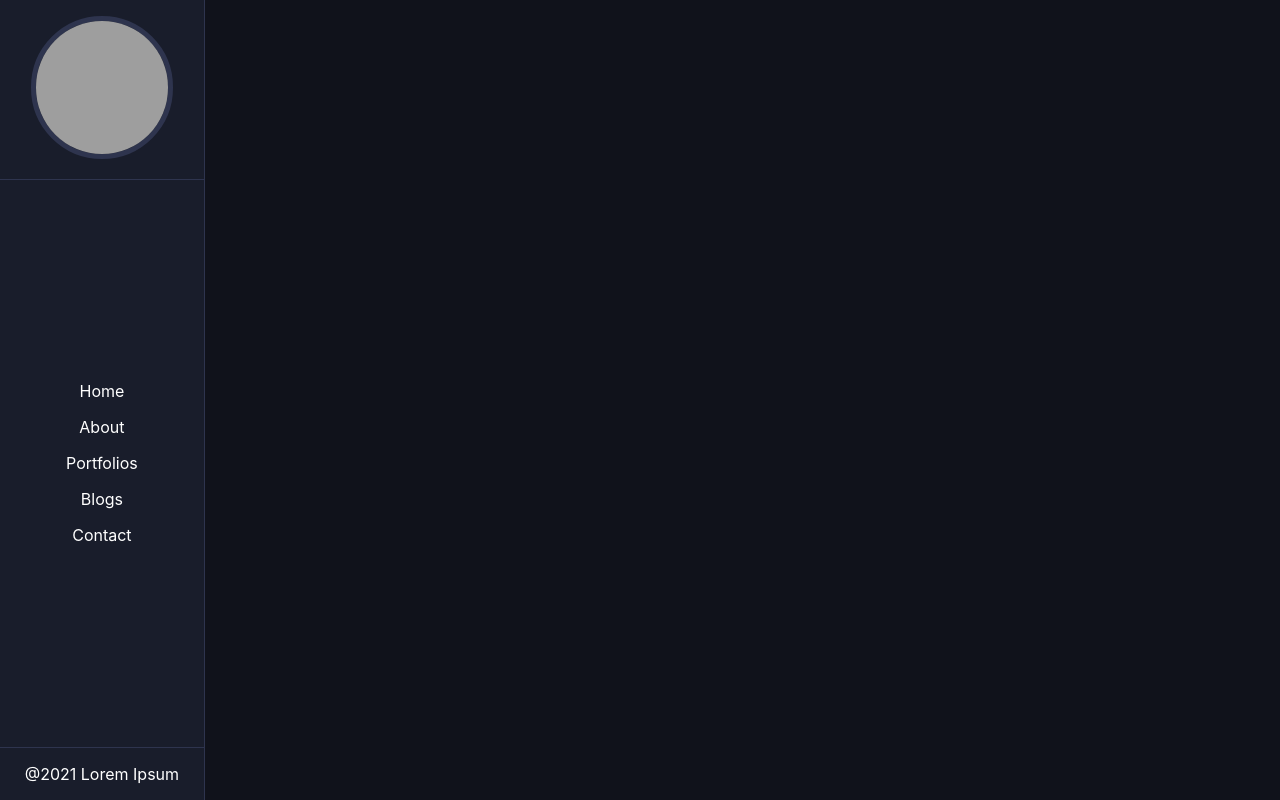
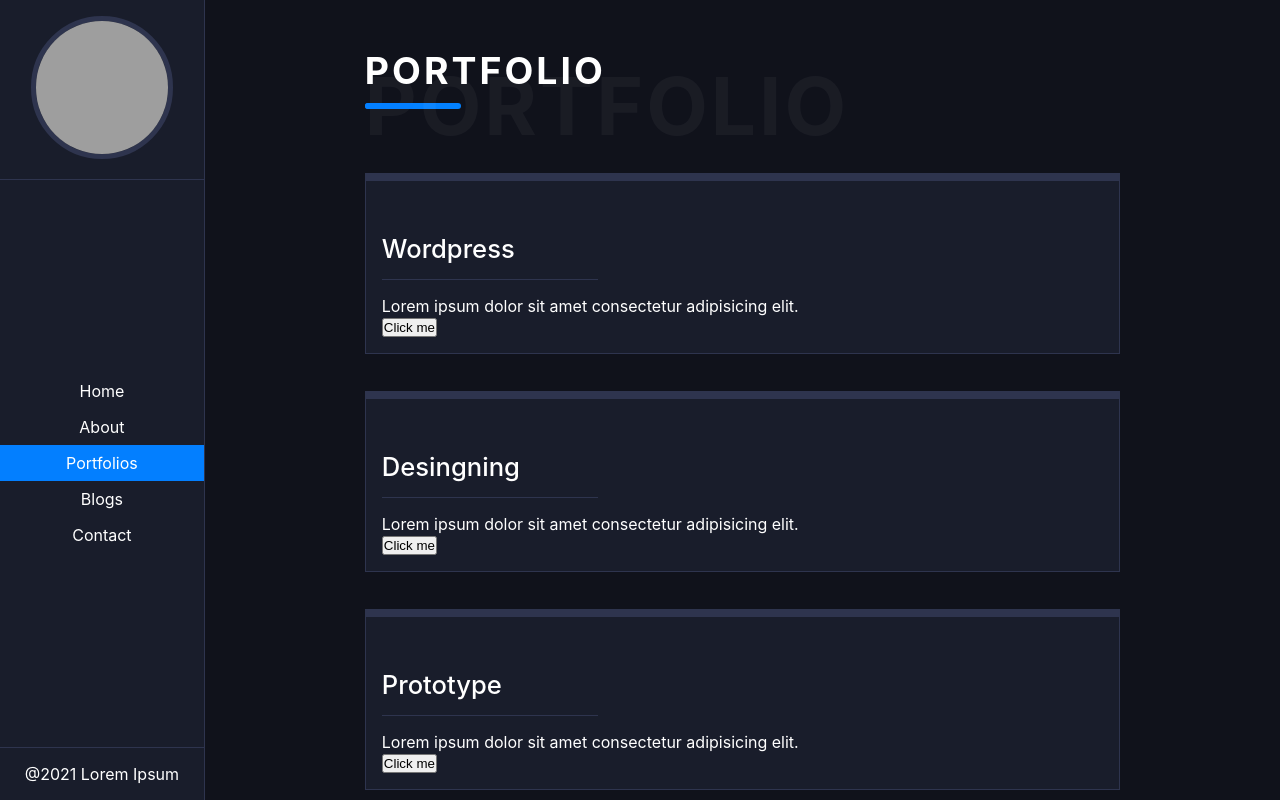
Before and after one commit to ppatel08/priyank_portfolio, a React (Create React App) app: page /portfolio in a window 1280 px wide. Shown: the top 800 px of the page. Built offline with nearby package versions, Linux system fonts and the light colour scheme; grey boxes are pictures that could not be loaded.

Commit message:
Design Update

```diff
--- a/src/App.js
+++ b/src/App.js
@@ -2,7 +2,7 @@ import { Route, Switch } from "react-router-dom";
 import Home from './pages/Home'
 import About from './pages/About'
 import SinglePost from './pages/SinglePost'
-import Posts from './pages/Posts'
+import Portfolio from './pages/Portfolio'
 import Project from './pages/Project'
 import Navbar from './pages/Navbar';
 import "./styles/app.css"
@@ -26,7 +26,7 @@ function App() {
               <Route component={Home} path='/' exact />
               <Route component={About} path='/about' />
               <Route component={SinglePost} path='/post/:slug' />
-              <Route component={Posts} path='/posts' />
+              <Route component={Portfolio} path='/portfolio' />
               <Route component={Project} path='/project' />
             </Switch>
           </div>
--- /dev/null
+++ b/src/components/BlogSection.js
@@ -0,0 +1,21 @@
+import React from 'react';
+import "../styles/serviceSection.css"
+
+function BlogSection({ image, title, text }) {
+    return (
+        <div className="ServicesSection">
+            <div className="service">
+                <div className="service-content">
+                    <img src={image} alt="" />
+                    <h5 className="s-title">{title}</h5>
+                    <p className="s-text">
+                        {text}
+                    </p>
+                    <button onClick={() => alert("Hello")}>Click me </button>
+                </div>
+            </div>
+        </div>
+    )
+}
+
+export default BlogSection;
--- a/src/pages/About.js
+++ b/src/pages/About.js
@@ -23,21 +23,20 @@ function About() {
                 <SkillsSection skill={'UI/Ux Design'} progress={'76%'} width={'76%'} />
             </div> */}
 
-            <Title title={'Services'} span={'Services'} />
+            <Title title={'Experience'} span={'Experience'} />
             <div className="servives-container">
-                <ServicesSection image="https://picsum.photos/100" title={'Web design'}
+                <ServicesSection title={'Wordpress'}
                     text={'Lorem ipsum dolor sit amet consectetur adipisicing elit.'}
                 />
-                <ServicesSection image="https://picsum.photos/100" title={'Artificial Intelligence'}
+                <ServicesSection title={'Desingning'}
                     text={'Lorem ipsum dolor sit amet consectetur adipisicing elit.'}
                 />
-                <ServicesSection image="https://picsum.photos/100" title={'Game Development'}
+                <ServicesSection title={'Prototype'}
                     text={'Lorem ipsum dolor sit amet consectetur adipisicing elit.'}
                 />
-
-
+                <ServicesSection title={'Single Page Application'}
+                    text={'Lorem ipsum dolor sit amet consectetur adipisicing elit.'} />
             </div>
-
         </div >
     )
 }
--- a/src/pages/Navbar.js
+++ b/src/pages/Navbar.js
@@ -23,7 +23,7 @@ function Navbar() {
                         </NavLink>
                     </li>
                     <li className="nav-item">
-                        <NavLink to="/portfolios" exact activeClassName="active">
+                        <NavLink to="/portfolio" exact activeClassName="active">
                             Portfolios
                         </NavLink>
                     </li>
--- /dev/null
+++ b/src/pages/Portfolio.js
@@ -0,0 +1,26 @@
+import React from 'react'
+import Title from "../components/Title"
+import BlogSection from './../components/BlogSection';
+
+function Portfolio() {
+    return (
+        <div>
+            <Title title={'Portfolio'} span={'Portfolio'} />
+            <div className="servives-container">
+                <BlogSection title={'Wordpress'}
+                    text={'Lorem ipsum dolor sit amet consectetur adipisicing elit.'}
+                />
+                <BlogSection title={'Desingning'}
+                    text={'Lorem ipsum dolor sit amet consectetur adipisicing elit.'}
+                />
+                <BlogSection title={'Prototype'}
+                    text={'Lorem ipsum dolor sit amet consectetur adipisicing elit.'}
+                />
+                <BlogSection title={'Single Page Application'}
+                    text={'Lorem ipsum dolor sit amet consectetur adipisicing elit.'} />
+            </div>
+        </div>
+    )
+}
+
+export default Portfolio
--- a/src/pages/Posts.js
+++ /dev/null
@@ -1,11 +0,0 @@
-import React from 'react'
-
-function Posts() {
-    return (
-        <div>
-            Posts
-        </div>
-    )
-}
-
-export default Posts
--- a/src/styles/serviceSection.css
+++ b/src/styles/serviceSection.css
@@ -39,8 +39,7 @@
 	display: flex;
 	flex-wrap: wrap;
 	margin-top: 4rem;
-	margin-bottom: 11px;
-	width: 114%;
+	width: 100%;
 }
 
 .ServicesSection {
```
Also changed, not shown: 1 other file (tests, documents, lock files or other folders).
